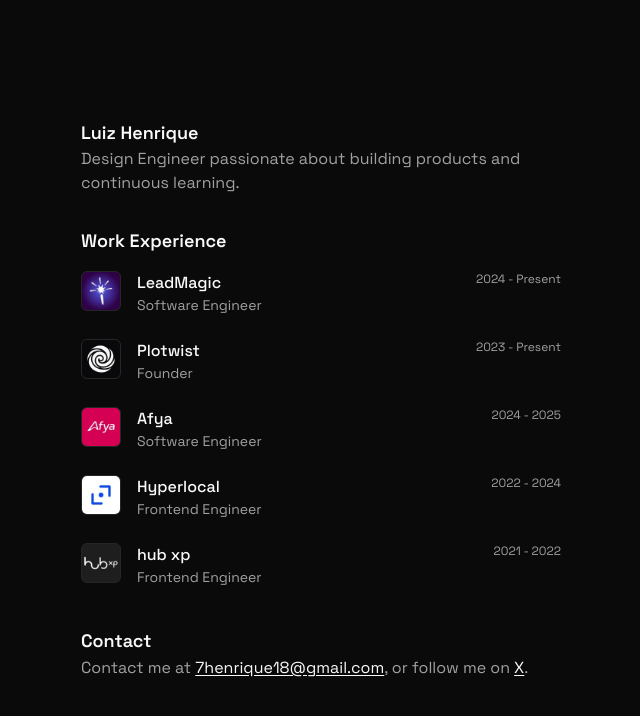
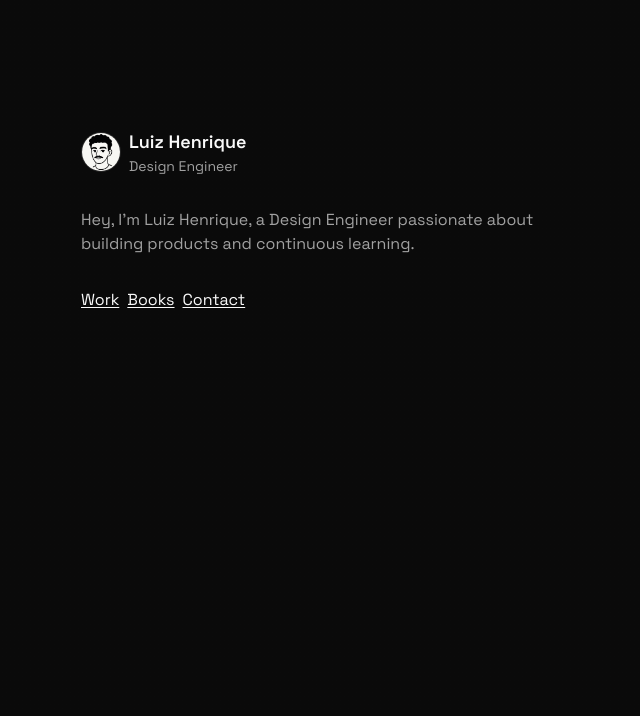
Before and after one commit to lui7henrique/web-portfolio, a Next.js app: page / in a window 1280 px wide. Shown: the top 716 px of the page, without its empty margins (319-959 px from the left). Built offline with nearby package versions, Linux system fonts and the light colour scheme.

Commit message:
feat: add new header, contact, and links components; include images and SVG icons for improved layout

```diff
--- a/src/app/layout.tsx
+++ b/src/app/layout.tsx
@@ -3,6 +3,7 @@
 
 import "./globals.css";
 
+import { Header } from "@/components/header";
 import { Space_Grotesk } from "next/font/google";
 
 const spaceGrotesk = Space_Grotesk({
@@ -34,7 +35,10 @@
 	return (
 		<html lang="en" className={`${spaceGrotesk.variable} dark`}>
 			<body className="bg-background text-foreground min-h-screen bg-gradient-to-b from-background via-background/95 to-background/90">
-				{children}
+				<main className="max-w-lg space-y-8 mx-auto py-32 px-4">
+					<Header />
+					{children}
+				</main>
 				<Analytics />
 			</body>
 		</html>
--- a/src/app/page.tsx
+++ b/src/app/page.tsx
@@ -1,129 +1,18 @@
+import { Contact } from "@/components/contact";
+import { Links } from "@/components/links";
 import { BlurFade } from "@/components/magicui/blur-fade";
-import { cn } from "@/lib/utils";
-import Image from "next/image";
-import Link from "next/link";
-
-const WORK_EXPERIENCE = [
-	{
-		company: "LeadMagic",
-		role: "Software Engineer",
-		duration: "2024 - Present",
-		icon: "/leadmagic.jpg",
-		sideProject: true,
-	},
-	{
-		company: "Plotwist",
-		role: "Founder",
-		duration: "2023 - Present",
-		icon: "/plotwist.jpeg",
-		sideProject: true,
-	},
-	{
-		company: "Afya",
-		role: "Software Engineer",
-		duration: "2024 - 2025",
-		icon: "/afya.jpeg",
-	},
-
-	{
-		company: "Hyperlocal",
-		role: "Frontend Engineer",
-		duration: "2022 - 2024",
-		icon: "/hyperlocal.jpeg",
-	},
-	{
-		company: "hub xp",
-		role: "Frontend Engineer",
-		duration: "2021 - 2022",
-		icon: "/hubxp.jpeg",
-	},
-];
 
 export default function Home() {
 	return (
-		<main className="flex flex-col min-h-screen justify-center">
-			<div
-				className={cn(
-					"max-w-lg space-y-8 mx-auto py-8 px-4 flex flex-col rounded-sm",
-				)}
-			>
-				<section id="about">
-					<BlurFade delay={0.2}>
-						<h1 className="text-lg font-semibold">Luiz Henrique</h1>
-					</BlurFade>
+		<>
+			<BlurFade delay={0.4}>
+				<p className="text-muted-foreground">
+					Hey, I'm Luiz Henrique, a Design Engineer passionate about building
+					products and continuous learning.
+				</p>
+			</BlurFade>
 
-					<BlurFade delay={1.1}>
-						<p className="text-muted-foreground">
-							Design Engineer passionate about building products and continuous
-							learning.
-						</p>
-					</BlurFade>
-				</section>
-
-				<section id="work">
-					<BlurFade delay={1.4}>
-						<h2 className="text-lg font-semibold">Work Experience</h2>
-					</BlurFade>
-
-					<div className="space-y-2 mt-2">
-						{WORK_EXPERIENCE.map((work, index) => (
-							<BlurFade key={work.company} delay={1.7 + index * 0.3}>
-								<div className="flex justify-between -mx-2 hover:bg-muted/30 px-2 py-2 rounded-sm">
-									<div className="flex items-start gap-4">
-										<div className="size-10 bg-accent relative rounded-sm overflow-hidden border border-border">
-											<Image
-												src={work.icon}
-												alt={work.company}
-												className="object-cover"
-												fill
-											/>
-										</div>
-
-										<div className="">
-											<h3 className="text font-medium">{work.company}</h3>
-											<p className="text-sm text-muted-foreground">
-												{work.role}
-											</p>
-										</div>
-									</div>
-
-									<div className="text-xs text-muted-foreground">
-										{work.duration}
-									</div>
-								</div>
-							</BlurFade>
-						))}
-					</div>
-				</section>
-
-				<section id="contact">
-					<BlurFade delay={2.9}>
-						<h2 className="text-lg font-semibold">Contact</h2>
-					</BlurFade>
-
-					<BlurFade delay={3.2}>
-						<p className="text-muted-foreground leading-relaxed">
-							Contact me at{" "}
-							<Link
-								href="mailto:7henrique18@gmail.com"
-								className="text-primary underline underline-offset-2"
-							>
-								7henrique18@gmail.com
-							</Link>
-							, or follow me on{" "}
-							<Link
-								href="https://x.com/lui7henrique"
-								target="_blank"
-								rel="noopener noreferrer"
-								className="text-primary underline underline-offset-2"
-							>
-								X
-							</Link>
-							.
-						</p>
-					</BlurFade>
-				</section>
-			</div>
-		</main>
+			<Links />
+		</>
 	);
 }
--- /dev/null
+++ b/src/app/work/contact.tsx
@@ -0,0 +1,3 @@
+export function Contact() {
+	return <div>Contact</div>;
+}
--- a/src/app/work/page.tsx
+++ b/src/app/work/page.tsx
@@ -1,3 +1,88 @@
+import { BlurFade } from "@/components/magicui/blur-fade";
+import { cn } from "@/lib/utils";
+import Image from "next/image";
+
+const WORK_EXPERIENCE = [
+	{
+		company: "Open",
+		role: "Design Engineer",
+		duration: "2025 - Present",
+		icon: "/open.svg",
+		objectFit: "contain",
+	},
+	{
+		company: "LeadMagic",
+		role: "Software Engineer",
+		duration: "2024 - 2025",
+		icon: "/leadmagic.jpg",
+		sideProject: true,
+	},
+	{
+		company: "Plotwist",
+		role: "Founder",
+		duration: "2023 - 2025",
+		icon: "/plotwist.jpeg",
+		sideProject: true,
+	},
+	{
+		company: "Afya",
+		role: "Software Engineer",
+		duration: "2024 - 2025",
+		icon: "/afya.jpeg",
+	},
+
+	{
+		company: "Hyperlocal",
+		role: "Frontend Engineer",
+		duration: "2022 - 2024",
+		icon: "/hyperlocal.jpeg",
+	},
+	{
+		company: "hub xp",
+		role: "Frontend Engineer",
+		duration: "2021 - 2022",
+		icon: "/hubxp.jpeg",
+	},
+];
+
 export default function Work() {
-	return <div>Work</div>;
+	return (
+		<>
+			<div className="space-y-2 mt-2">
+				{WORK_EXPERIENCE.map((work, index) => (
+					<BlurFade key={work.company} delay={1.7 + index * 0.3}>
+						<div className="flex justify-between -mx-2 hover:bg-muted/30 px-2 py-2 rounded-sm">
+							<div className="flex items-start gap-4">
+								<div
+									className={cn(
+										"size-10 bg-accent relative rounded-sm overflow-hidden border border-border",
+										work.objectFit === "contain" && "bg-white",
+									)}
+								>
+									<Image
+										src={work.icon}
+										alt={work.company}
+										className={cn(
+											"object-cover",
+											work.objectFit === "contain" && "object-contain",
+										)}
+										fill
+									/>
+								</div>
+
+								<div className="">
+									<h3 className="text font-medium">{work.company}</h3>
+									<p className="text-sm text-muted-foreground">{work.role}</p>
+								</div>
+							</div>
+
+							<div className="text-xs text-muted-foreground">
+								{work.duration}
+							</div>
+						</div>
+					</BlurFade>
+				))}
+			</div>
+		</>
+	);
 }
--- /dev/null
+++ b/src/components/contact.tsx
@@ -0,0 +1,34 @@
+import Link from "next/link";
+import { BlurFade } from "./magicui/blur-fade";
+
+export function Contact() {
+	return (
+		<section id="contact">
+			<BlurFade delay={1.0}>
+				<h2 className="text-lg font-semibold">Contact</h2>
+			</BlurFade>
+
+			<BlurFade delay={1.2}>
+				<p className="text-muted-foreground leading-relaxed">
+					Contact me at{" "}
+					<Link
+						href="mailto:7henrique18@gmail.com"
+						className="text-primary underline underline-offset-2"
+					>
+						7henrique18@gmail.com
+					</Link>
+					, or follow me on{" "}
+					<Link
+						href="https://x.com/lui7henrique"
+						target="_blank"
+						rel="noopener noreferrer"
+						className="text-primary underline underline-offset-2"
+					>
+						X
+					</Link>
+					.
+				</p>
+			</BlurFade>
+		</section>
+	);
+}
--- /dev/null
+++ b/src/components/header.tsx
@@ -0,0 +1,27 @@
+import Image from "next/image";
+import Link from "next/link";
+import { BlurFade } from "./magicui/blur-fade";
+
+export function Header() {
+	return (
+		<header id="about">
+			<BlurFade delay={0.2}>
+				<Link href="/" className="flex items-center gap-2">
+					<div className="rounded-full border size-10 relative overflow-hidden">
+						<Image
+							src="/me.png"
+							alt="Luiz Henrique"
+							className="object-cover"
+							fill
+						/>
+					</div>
+
+					<div className="flex flex-col gap-0">
+						<h1 className="text-lg font-semibold">Luiz Henrique</h1>
+						<p className="text-sm text-muted-foreground">Design Engineer</p>
+					</div>
+				</Link>
+			</BlurFade>
+		</header>
+	);
+}
--- /dev/null
+++ b/src/components/links.tsx
@@ -0,0 +1,35 @@
+import Link from "next/link";
+import { BlurFade } from "./magicui/blur-fade";
+
+export function Links() {
+	return (
+		<section id="links" className="flex gap-2">
+			<BlurFade delay={0.6}>
+				<Link
+					href="/work"
+					className="text-primary underline underline-offset-2"
+				>
+					Work
+				</Link>
+			</BlurFade>
+
+			<BlurFade delay={0.8}>
+				<Link
+					href="/work"
+					className="text-primary underline underline-offset-2"
+				>
+					Books
+				</Link>
+			</BlurFade>
+
+			<BlurFade delay={1.0}>
+				<Link
+					href="/contact"
+					className="text-primary underline underline-offset-2"
+				>
+					Contact
+				</Link>
+			</BlurFade>
+		</section>
+	);
+}
```
Also changed, not shown: public/me.png (added), public/open.svg (added).
